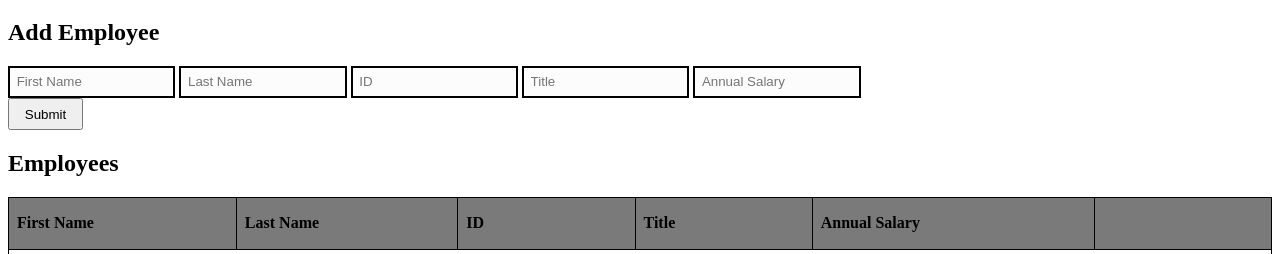
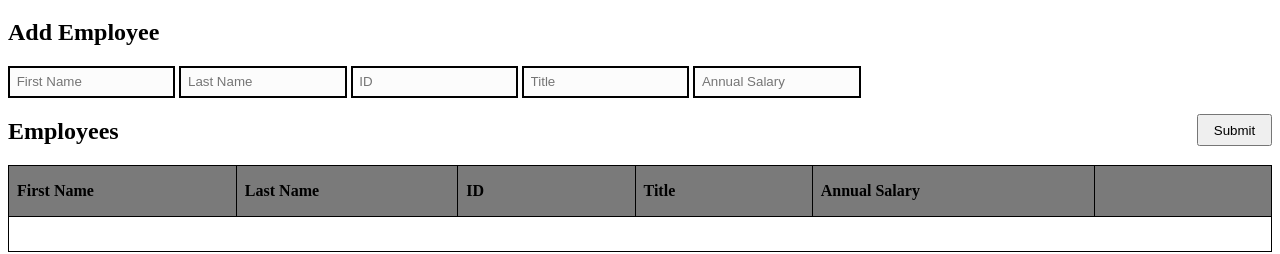
Before and after one commit to Jacoblars85/weekend-salary-calculator-week-1, a website: page index.html in a window 1280 px wide. Shown: the part 61-315 px from the top of the page. Drawn offline with Linux system fonts and the light colour scheme.

Commit message:
Finished everything

```diff
--- a/index.html
+++ b/index.html
@@ -40,12 +40,15 @@
           type="text"
           id="annualSalaryInput"
           data-testid="annualSalaryInput">
-      </form>
-      <button data-testid="submitButton"
+        </form>
+    <p>
+      <button
+      data-testid="submitButton"
       id="submitButton"
-      class="submitButton"
        onclick="submitButton(event)">Submit
       </button>
+    </p>
+
 
     <h2>Employees</h2>
 
--- a/style.css
+++ b/style.css
@@ -3,9 +3,7 @@ footer {
     font-size: 150%;
 }
 
-submitButton {
-align-items: end;
-}
+
 
 header {
   background-color: gray;
@@ -13,12 +11,6 @@ header {
   text-align: center;
 
 }
-
-
-
-
-
-
 
 
 /* TABLE */
@@ -64,5 +56,5 @@ input {
   button {
     padding: .5em;
     width: 75px;
-
+    float: right;
   }
```
